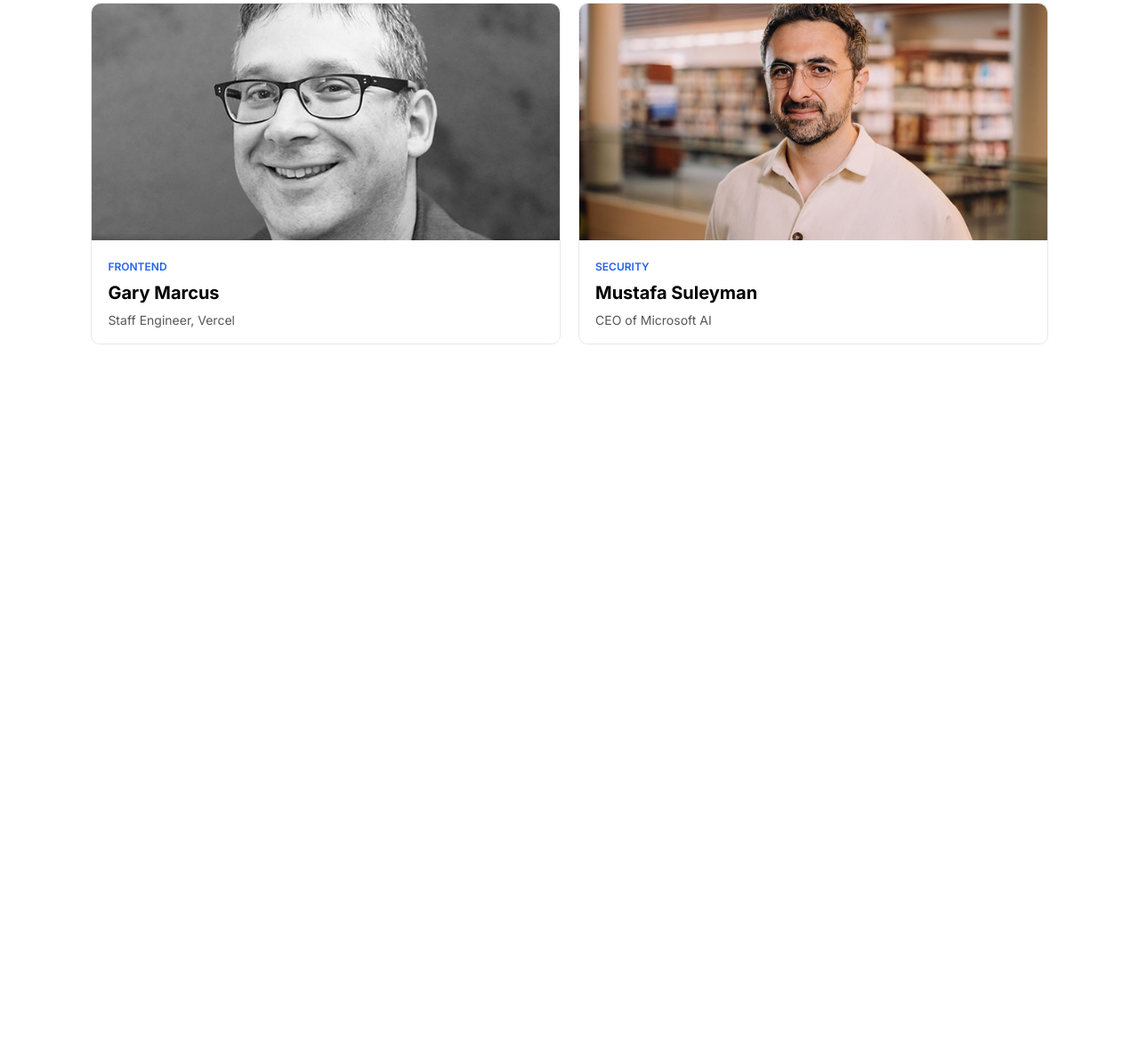
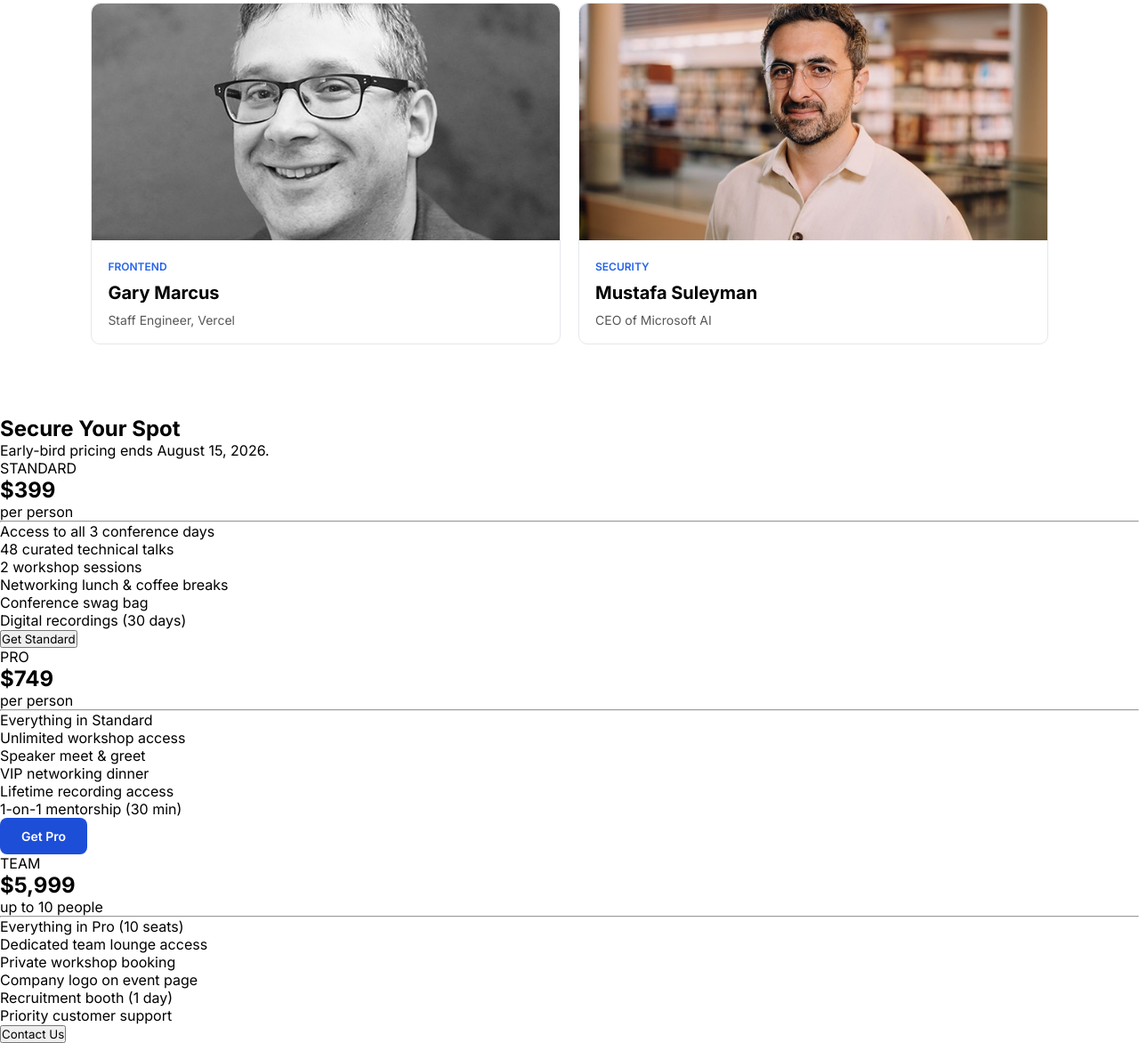
Before and after one commit to IFTI737/DevConf-2026-A01, a plain HTML site: page index.html in a window 1280 px wide. Shown: the part 1357-2529 px from the top of the page at 89% size. Before the commit the page ends 1824 px from the top, so only its background shows below. Drawn offline with Linux system fonts and the light colour scheme.

Commit message:
pricing section structured added

```diff
--- a/index.html
+++ b/index.html
@@ -47,7 +47,7 @@
         </div>
       </nav>
     </header>
-    <!-- Navbar End -->
+
 
     <!-- Hero Section -->
     <section class="hero">
@@ -63,15 +63,16 @@
         <button class="blue-btn">Register Now</button>
       </div>
     </section>
-    <!-- Hero Section End -->
 
-    <!-- MSpeakers Section -->
+
+    <!-- Speakers Section -->
     <section class="speakers">
-      <!-- Section Heading -->
+
       <h2>Meet the Speakers</h2>
 
       <!-- Card Container -->
       <div class="speaker-container">
+
         <!-- Speaker Card -->
         <div class="speaker-card">
           <img src="./images/andrej.png" alt="Andrej Karpathy" />
@@ -117,5 +118,95 @@
         </div>
       </div>
     </section>
+
+
+
+    <!-- Pricing Section -->
+<section class="pricing">
+
+    <!-- Top -->
+    <div class="pricing-title">
+        <h2>Secure Your Spot</h2>
+        <p>Early-bird pricing ends August 15, 2026.</p>
+    </div>
+
+    <!--Container -->
+    <div class="pricing-container">
+
+        <!-- Standard Card -->
+        <div class="pricing-card">
+
+            <p class="plan">STANDARD</p>
+
+            <h2>$399</h2>
+
+            <p class="price-info">per person</p>
+
+            <hr>
+
+            <ul>
+                <li>Access to all 3 conference days</li>
+                <li>48 curated technical talks</li>
+                <li>2 workshop sessions</li>
+                <li>Networking lunch & coffee breaks</li>
+                <li>Conference swag bag</li>
+                <li>Digital recordings (30 days)</li>
+            </ul>
+
+            <button>Get Standard</button>
+
+        </div>
+
+        <!-- Pro Card -->
+        <div class="pricing-card featured">
+
+            <p class="plan">PRO</p>
+
+            <h2>$749</h2>
+
+            <p class="price-info">per person</p>
+
+            <hr>
+
+            <ul>
+                <li>Everything in Standard</li>
+                <li>Unlimited workshop access</li>
+                <li>Speaker meet & greet</li>
+                <li>VIP networking dinner</li>
+                <li>Lifetime recording access</li>
+                <li>1-on-1 mentorship (30 min)</li>
+            </ul>
+
+            <button class="blue-btn">Get Pro</button>
+
+        </div>
+
+        <!-- Team Card -->
+        <div class="pricing-card">
+
+            <p class="plan">TEAM</p>
+
+            <h2>$5,999</h2>
+
+            <p class="price-info">up to 10 people</p>
+
+            <hr>
+
+            <ul>
+                <li>Everything in Pro (10 seats)</li>
+                <li>Dedicated team lounge access</li>
+                <li>Private workshop booking</li>
+                <li>Company logo on event page</li>
+                <li>Recruitment booth (1 day)</li>
+                <li>Priority customer support</li>
+            </ul>
+
+            <button>Contact Us</button>
+
+        </div>
+
+    </div>
+
+</section>
   </body>
 </html>
```
